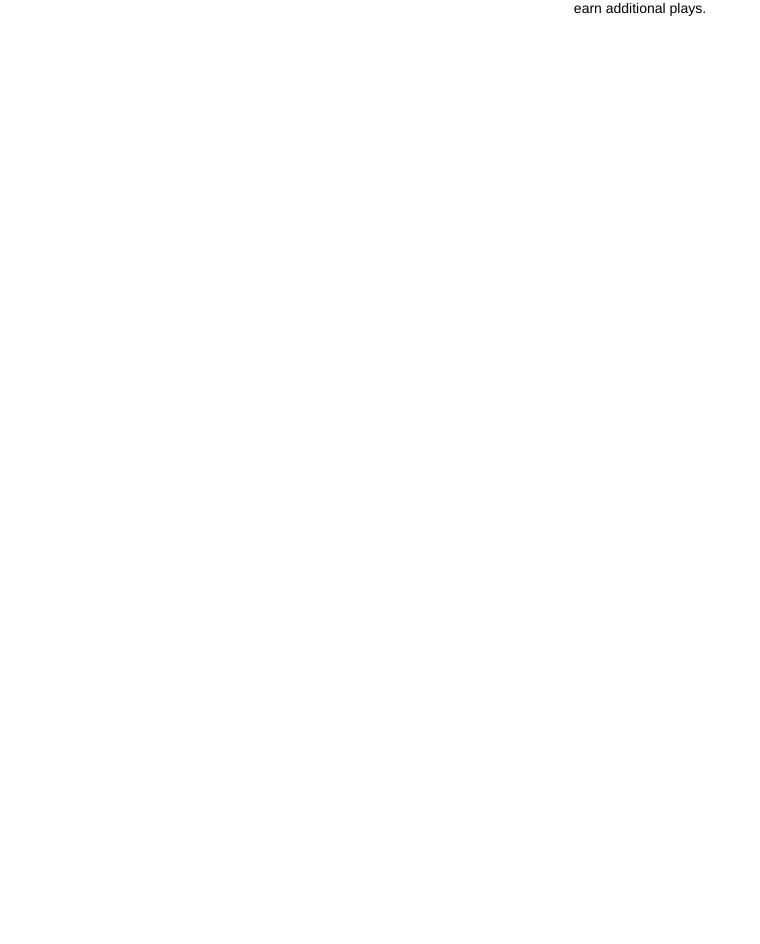
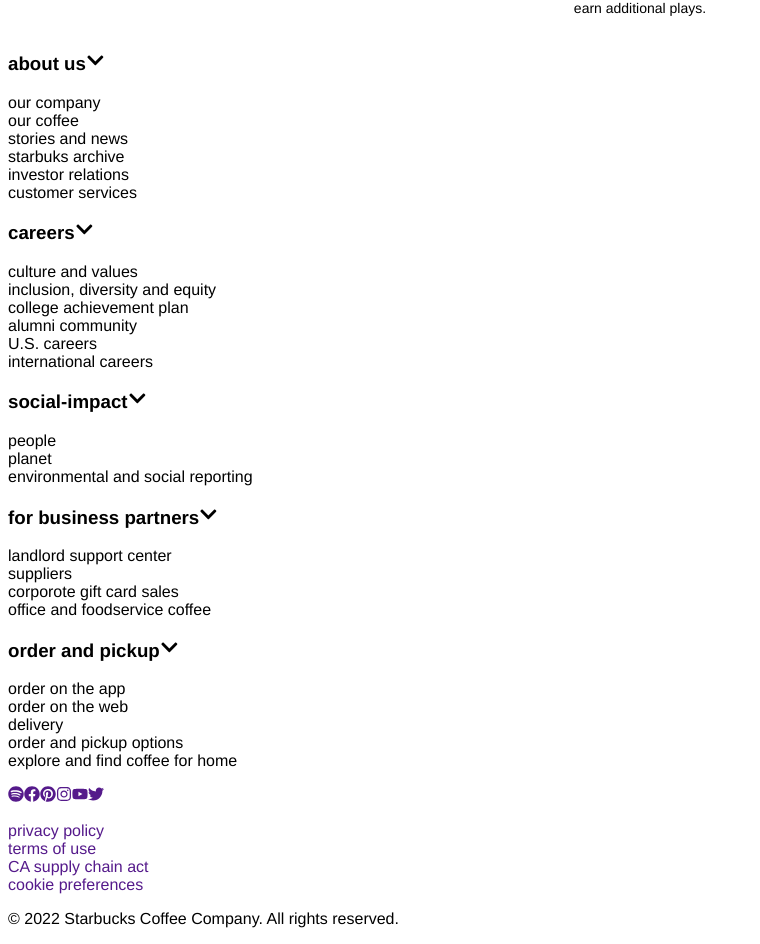
Before and after one commit to alperenmehmet/starbucks-clone, a JavaScript app: page / in a window 1280 px wide. Shown: the part 1431-2375 px from the top of the page, without its empty margins (0-760 px from the left). Before the commit the page ends 1482 px from the top, so only its background shows below. Built offline with nearby package versions, Linux system fonts and the light colour scheme; the HTML template or start-up script is replaced by a standard one.

Commit message:
Footer section JSX finished. CSS will be added.

```diff
--- a/src/App.js
+++ b/src/App.js
@@ -1,10 +1,11 @@
-import rewards from './assets/rewards.webp';
 import Main from './components/Main';
+import Footer from './components/Footer';
 
 const App = () => {
   return (
     <>
       <Main />
+      <Footer />
     </>
   );
 };
--- a/src/components/Footer.js
+++ b/src/components/Footer.js
@@ -0,0 +1,131 @@
+import {
+  FaChevronDown,
+  FaSpotify,
+  FaFacebook,
+  FaPinterest,
+  FaInstagram,
+  FaYoutube,
+  FaTwitter,
+} from 'react-icons/fa';
+
+const Footer = () => {
+  return (
+    <div className='footer'>
+      <div className='about-us'>
+        <h3>
+          about us
+          <span>
+            <FaChevronDown />
+          </span>
+        </h3>
+        <ul>
+          <li>our company</li>
+          <li>our coffee</li>
+          <li>stories and news</li>
+          <li>starbuks archive</li>
+          <li>investor relations</li>
+          <li>customer services</li>
+        </ul>
+      </div>
+      <div className='careers'>
+        <h3>
+          careers
+          <span>
+            <FaChevronDown />
+          </span>
+        </h3>
+        <ul>
+          <li>culture and values</li>
+          <li>inclusion, diversity and equity</li>
+          <li>college achievement plan</li>
+          <li>alumni community</li>
+          <li>U.S. careers</li>
+          <li>international careers</li>
+        </ul>
+      </div>
+      <div className='social-impact'>
+        <h3>
+          social-impact
+          <span>
+            <FaChevronDown />
+          </span>
+        </h3>
+        <ul>
+          <li>people</li>
+          <li>planet</li>
+          <li>environmental and social reporting</li>
+        </ul>
+      </div>
+      <div className='for-business-partners'>
+        <h3>
+          for business partners
+          <span>
+            <FaChevronDown />
+          </span>
+        </h3>
+        <ul>
+          <li>landlord support center</li>
+          <li>suppliers</li>
+          <li>corporote gift card sales</li>
+          <li>office and foodservice coffee</li>
+        </ul>
+      </div>
+      <div className='order-and-pickup'>
+        <h3>
+          order and pickup
+          <span>
+            <FaChevronDown />
+          </span>
+        </h3>
+        <ul>
+          <li>order on the app</li>
+          <li>order on the web</li>
+          <li>delivery</li>
+          <li>order and pickup options</li>
+          <li>explore and find coffee for home</li>
+        </ul>
+      </div>
+      <div className='footer-icons'>
+        <a href=''>
+          <FaSpotify />
+        </a>
+        <a href=''>
+          <FaFacebook />
+        </a>
+        <a href=''>
+          <FaPinterest />
+        </a>
+        <a href=''>
+          <FaInstagram />
+        </a>
+        <a href=''>
+          <FaYoutube />
+        </a>
+        <a href=''>
+          <FaTwitter />
+        </a>
+      </div>
+      <div className='company-info'>
+        <ul>
+          <li>
+            <a href=''>privacy policy</a>
+          </li>
+          <li>
+            <a href=''>terms of use</a>
+          </li>
+          <li>
+            <a href=''>CA supply chain act</a>
+          </li>
+          <li>
+            <a href=''>cookie preferences</a>
+          </li>
+        </ul>
+      </div>
+      <div className='rights-year'>
+        <p>© 2022 Starbucks Coffee Company. All rights reserved.</p>
+      </div>
+    </div>
+  );
+};
+
+export default Footer;
--- a/src/index.css
+++ b/src/index.css
@@ -21,6 +21,11 @@
 
 ul {
   list-style-type: none;
+}
+
+ul,
+li {
+  padding-left: 0;
 }
 
 a {
@@ -51,7 +56,7 @@
   padding: 1.5rem;
 }
 
-@media screen and (min-width:768px) {}
+/* <== MAIN ==> */
 
 /* <== reward-card ==> */
 
@@ -131,3 +136,5 @@
   margin: 2rem auto;
   max-width: 32rem;
 }
+
+/* <== FOOTER ==> */
```
